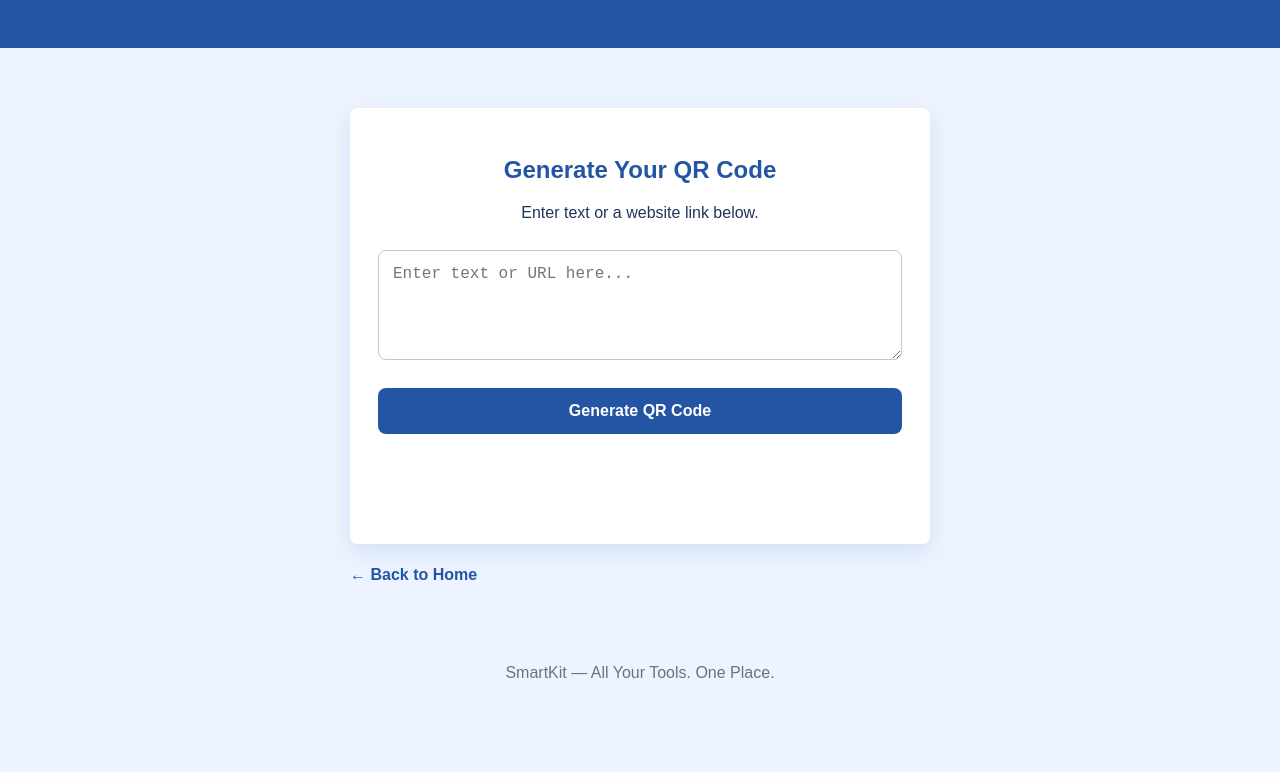
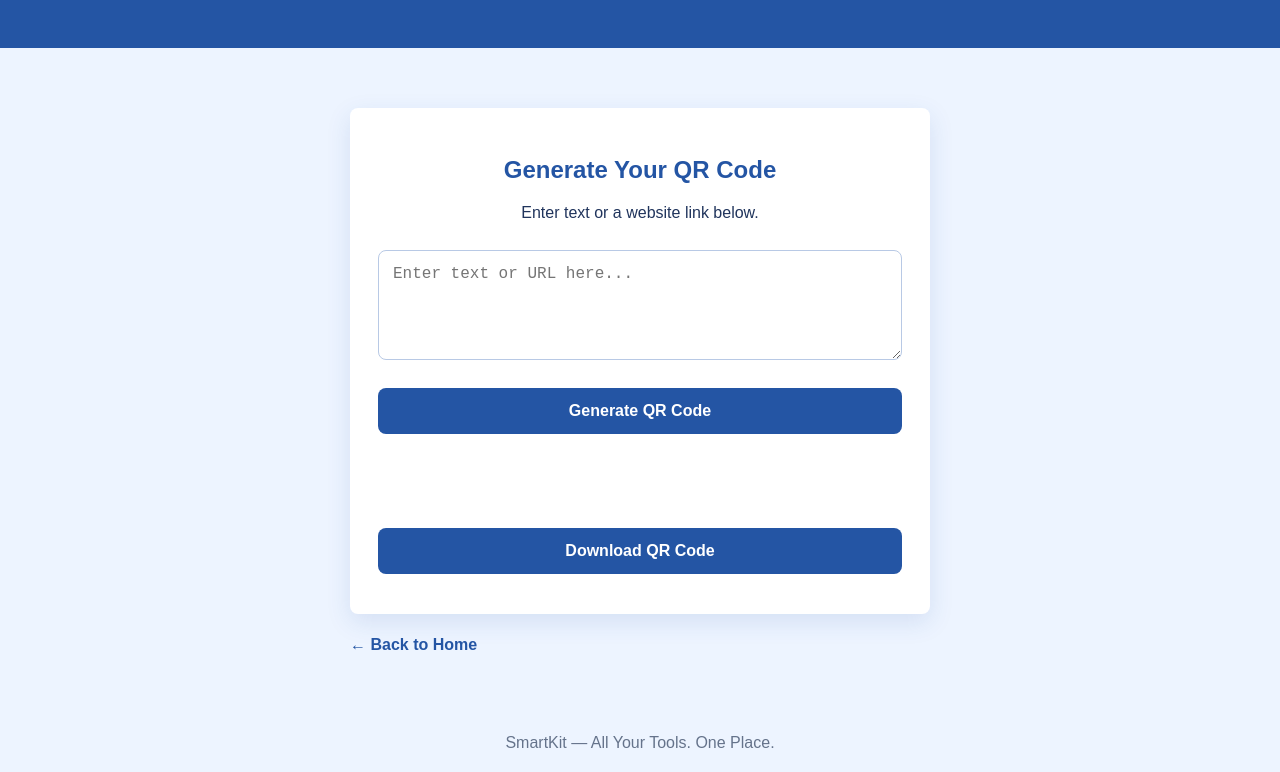
Before and after one commit to mankuruterang00-art/SmartKit, a plain HTML site: page qr-generator.html in a window 1280 px wide. Shown: the part 106-878 px from the top of the page. Before the commit the page ends 808 px from the top, so only its background shows below. Drawn offline with Linux system fonts and the light colour scheme; a script that the page names is missing.

Commit message:
Update qr-generator.html

```diff
--- a/qr-generator.html
+++ b/qr-generator.html
@@ -33,6 +33,7 @@ footer{text-align:center;padding:20px;color:#65738b}
 <textarea id="qrText" placeholder="Enter text or URL here..."></textarea>
 <button onclick="generateQR()">Generate QR Code</button>
 <div id="qrcode"></div>
+<button onclick="downloadQR()">Download QR Code</button>
 </div>
 <a class="back" href="index.html">← Back to Home</a>
 </main>
```
